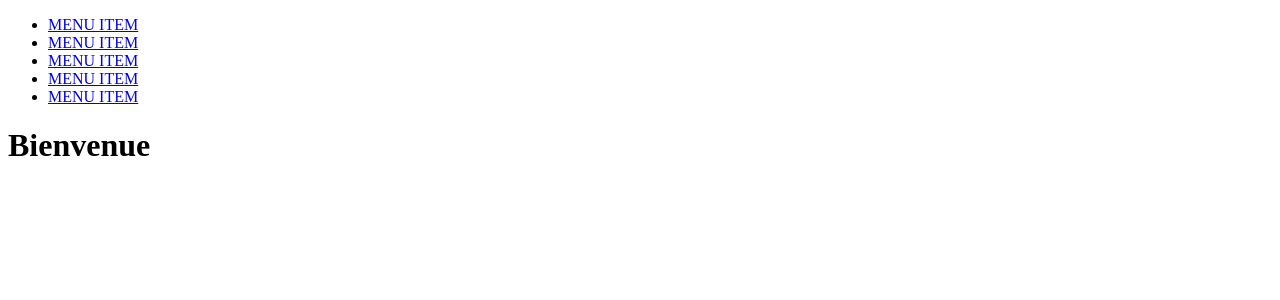
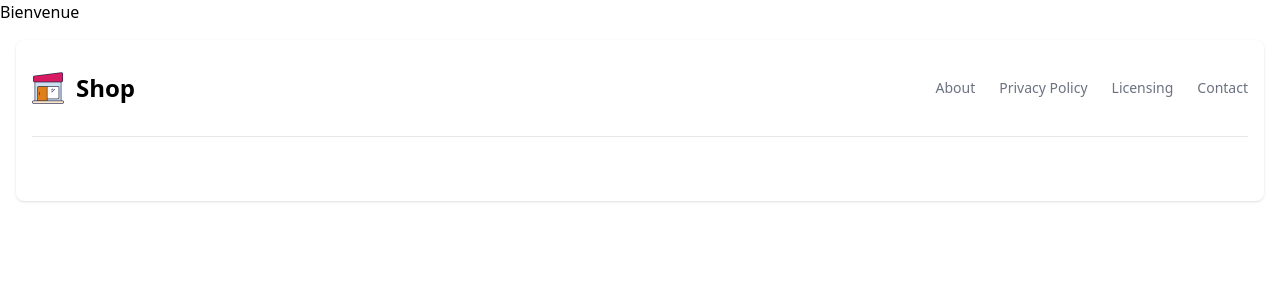
Before and after one commit to Tymatho/php_store, a PHP site: page /index.php in a window 1280 px wide. Shown: the top 300 px of the page. Run offline with PHP 8.4, Linux system fonts and the light colour scheme; some libraries are stand-ins or nearby versions.

Commit message:
Add pictures and finish exercices

```diff
--- a/layout/footer.php
+++ b/layout/footer.php
@@ -1,3 +1,31 @@
+<script src="https://cdnjs.cloudflare.com/ajax/libs/flowbite/2.2.1/flowbite.min.js"></script>
+<script src="../path/to/flowbite/dist/flowbite.min.js"></script>
+
+<footer class="bg-white rounded-lg shadow dark:bg-gray-900 m-4">
+    <div class="w-full max-w-screen-xl mx-auto p-4 md:py-8">
+        <div class="sm:flex sm:items-center sm:justify-between">
+            <a href="https://flowbite.com/" class="flex items-center mb-4 sm:mb-0 space-x-3 rtl:space-x-reverse">
+                <img src="./assets/images/shop.png" class="h-8" alt="Shop Logo" />
+                <span class="self-center text-2xl font-semibold whitespace-nowrap dark:text-white">Shop</span>
+            </a>
+            <ul class="flex flex-wrap items-center mb-6 text-sm font-medium text-gray-500 sm:mb-0 dark:text-gray-400">
+                <li>
+                    <a href="#" class="hover:underline me-4 md:me-6">About</a>
+                </li>
+                <li>
+                    <a href="#" class="hover:underline me-4 md:me-6">Privacy Policy</a>
+                </li>
+                <li>
+                    <a href="#" class="hover:underline me-4 md:me-6">Licensing</a>
+                </li>
+                <li>
+                    <a href="#" class="hover:underline">Contact</a>
+                </li>
+            </ul>
+        </div>
+        <hr class="my-6 border-gray-200 sm:mx-auto dark:border-gray-700 lg:my-8" />
+    </div>
+</footer>
+
 </body>
-
 </html>
--- a/layout/header.php
+++ b/layout/header.php
@@ -6,17 +6,11 @@
     <meta name="viewport" content="width=device-width, initial-scale=1.0">
     <title>Bienvenue !</title>
     <link rel="stylesheet" href="./assets/css/index.css">
+    <link href="https://cdnjs.cloudflare.com/ajax/libs/flowbite/2.2.1/flowbite.min.css" rel="stylesheet" />
+    <script src="https://cdn.tailwindcss.com"></script>
 </head>
 
 <body>
     <header>
-        <nav>
-            <ul>
-                <li><a href="#">MENU ITEM</a></li>
-                <li><a href="#">MENU ITEM</a></li>
-                <li><a href="#">MENU ITEM</a></li>
-                <li><a href="#">MENU ITEM</a></li>
-                <li><a href="#">MENU ITEM</a></li>
-            </ul>
-        </nav>
+
     </header>
```
Also changed, not shown: add-product.php (+16 -5 lines), assets/images/shop.png (added), assets/images/shop.svg (added).
